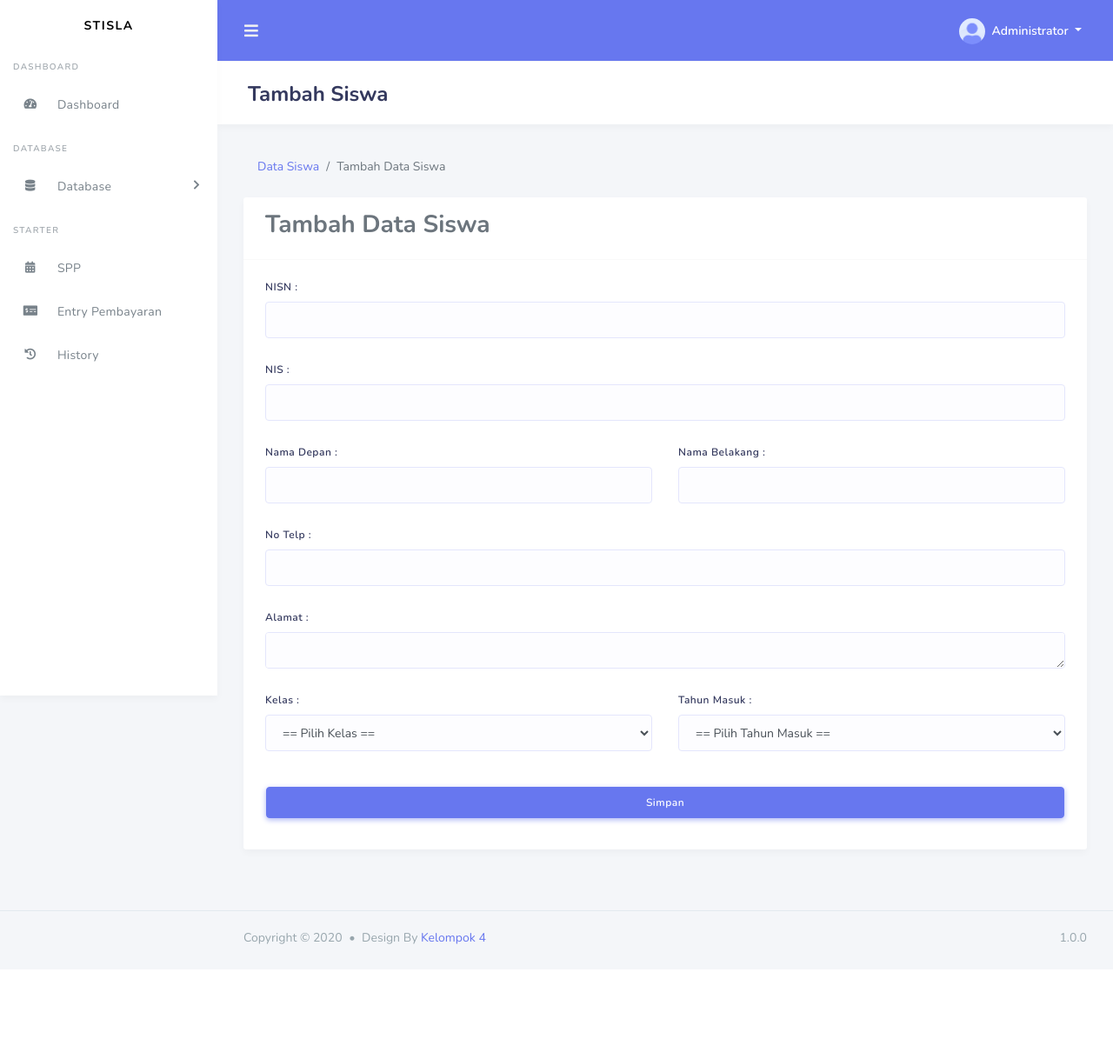
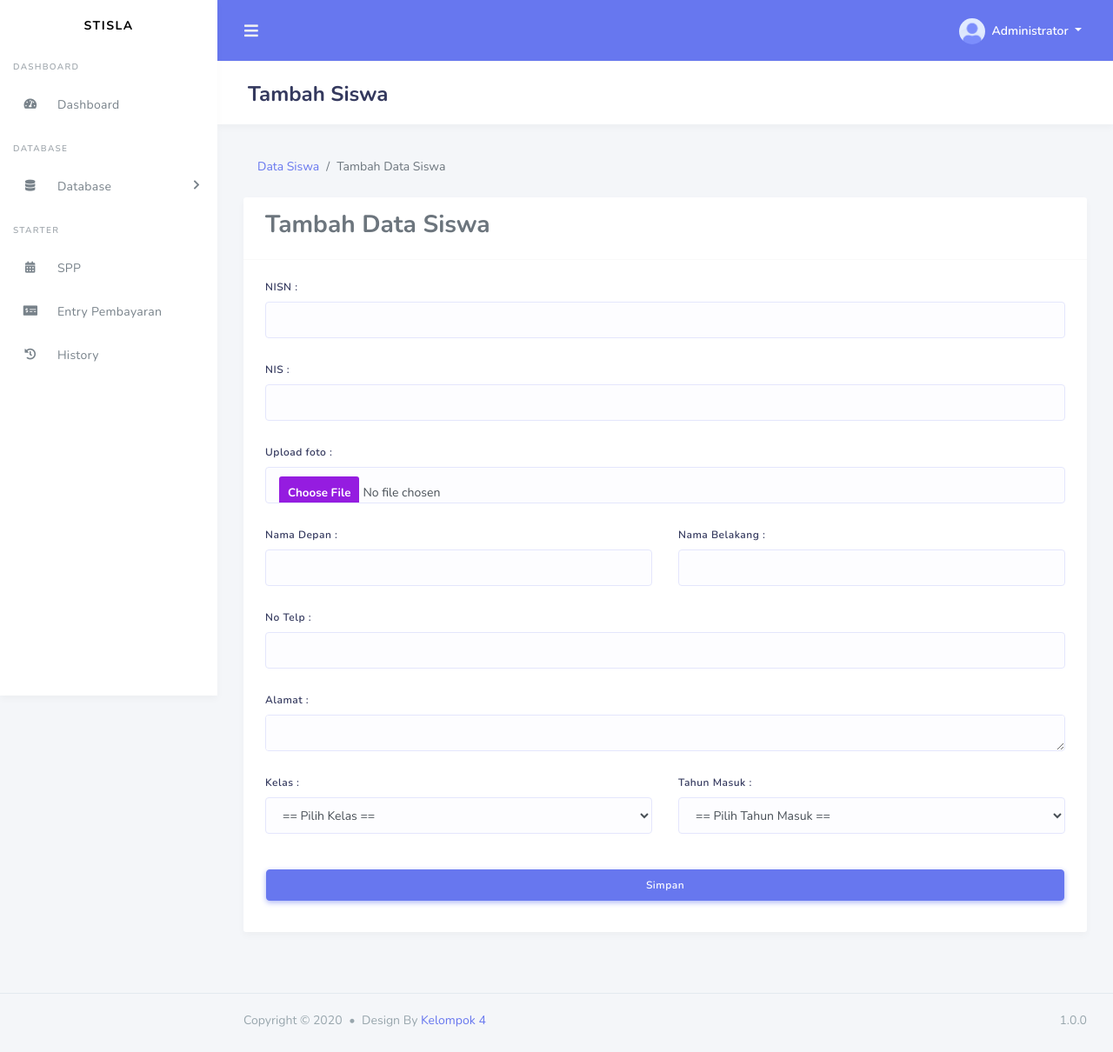
Before and after one commit to Kelompok4-eloquent/pembayaran-spp, a Laravel app: template spp_project/resources/views/admin/data_siswa/tambah_siswa.blade.php in a window 1280 px wide. Shown: the whole page at 87% size. Before the commit the page ends 1086 px from the top, so only its background shows below. Run offline with Laravel 8, Linux system fonts and the light colour scheme; the template is opened without the code that fills it, so the values that code supplies are empty; some libraries are stand-ins or nearby versions.

Commit message:
menambahkan form dan isi isi yang kurang pada halaman admin

```diff
--- a/spp_project/resources/views/admin/data_siswa/tambah_siswa.blade.php
+++ b/spp_project/resources/views/admin/data_siswa/tambah_siswa.blade.php
@@ -3,6 +3,26 @@
 Dashboard
 @endsection
 @section('content')
+@push('custom-style')
+<style>
+    textarea {
+        resize: vertical;
+    }
+    .choose::-webkit-file-upload-button {
+  color: white;
+  display: inline-block;
+  background: #951ce0;
+  border: none;
+  padding: 10px;
+
+  font-weight: 700;
+  border-radius: 3px;
+  white-space: nowrap;
+  cursor: pointer;
+  font-size: 10pt;
+}
+</style>
+@endpush
 <div class="section-header">
     <h1>Tambah Siswa</h1>
 </div>
@@ -13,7 +33,7 @@ Dashboard
 </div>
 
 <div class="row">
-    <div class="ol-12 col-md-6 col-lg-12 col-xl-12">
+    <div class="col-12 col-md-6 col-lg-12 col-xl-12">
         <div class="card">
             <div class="card-header">
                 <h3>Tambah Data Siswa</h3>
@@ -21,7 +41,7 @@ Dashboard
             <div class="card-body">
                 <div class="row">
                     <div class="col-12 col-md-12 col-lg-12 col-xl-12">
-                         {{-- input type text (typenya aja di pilih) --}}
+                        {{-- input type text (typenya aja di pilih) --}}
                         <div class="form-group">
                             <label>NISN : </label>
                             <input type="text" class="form-control">
@@ -32,6 +52,14 @@ Dashboard
                         <div class="form-group">
                             <label>NIS : </label>
                             <input type="text" class="form-control">
+                        </div>
+                    </div>
+                    <br>
+                    <div class="col-12 col-md-12 col-lg-12 col-xl-12">
+                        <div class="form-group">
+                            <label>Upload foto : </label>
+                            <br>
+                            <input type="file" class="form-control choose" id="customFile">
                         </div>
                     </div>
 
@@ -70,17 +98,26 @@ Dashboard
                             <label>Kelas : </label>
                             <select class="form-control">
                                 <option disabled selected>== Pilih Kelas ==</option>
-                                <option>Option 1</option>
+                                @foreach ($kelasan as $kelass)
+
+
+                                <option value="{{ $kelass->id_kelas }}">{{ $kelass->nama_kelas }}</option>
+                                @endforeach
                             </select>
                         </div>
                     </div>
                     <div class="col-12 col-md-6 col-lg-6 col-xl-6">
-                       {{-- Select Option --}}
+                        {{-- Select Option --}}
                         <div class="form-group">
                             <label>Tahun Masuk : </label>
                             <select class="form-control">
                                 <option disabled selected>== Pilih Tahun Masuk ==</option>
-                                <option>Option 1</option>
+                                @foreach ($espepe as $tahun_masuk)
+
+
+                                <option value="{{ $tahun_masuk->id_spp }}">
+                                    {{ $tahun_masuk->tahun. " | " . number_format($tahun_masuk->nominal) }}</option>
+                                @endforeach
                             </select>
                         </div>
                     </div>
--- a/spp_project/resources/views/admin/partials/main/master.blade.php
+++ b/spp_project/resources/views/admin/partials/main/master.blade.php
@@ -8,6 +8,8 @@
   <!-- General CSS Files -->
   <link rel="stylesheet" href="https://stackpath.bootstrapcdn.com/bootstrap/4.3.1/css/bootstrap.min.css" integrity="sha384-ggOyR0iXCbMQv3Xipma34MD+dH/1fQ784/j6cY/iJTQUOhcWr7x9JvoRxT2MZw1T" crossorigin="anonymous">
   <link rel="stylesheet" href="https://use.fontawesome.com/releases/v5.7.2/css/all.css" integrity="sha384-fnmOCqbTlWIlj8LyTjo7mOUStjsKC4pOpQbqyi7RrhN7udi9RwhKkMHpvLbHG9Sr" crossorigin="anonymous">
+  @stack('custom-style')
+
   <!-- CSS Libraries -->
 
   <!-- Template CSS -->
```
Also changed, not shown: spp_project/resources/views/admin/data_siswa/index.blade.php (+6 -2 lines).
